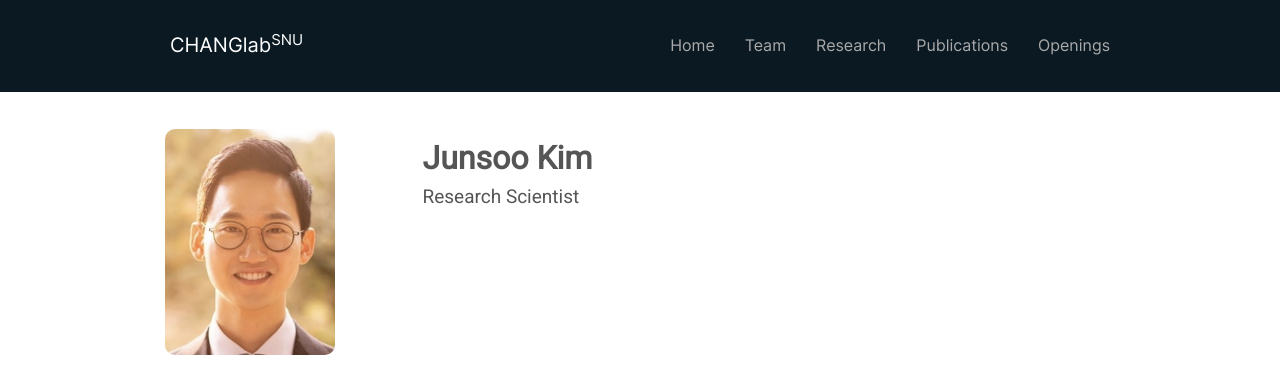
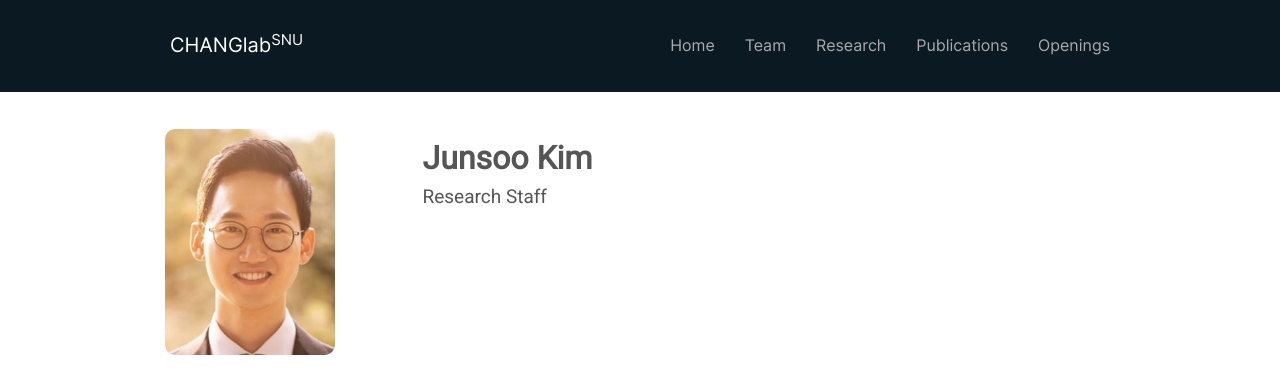
Before and after one commit to ChangLabSNU/ChangLabSNU.github.io, a Jekyll site: the page built from _pages/team/junsoo-kim.md, in a window 1280 px wide and 900 px high. Shown: the top 378 px of the window. Built offline with Jekyll 4.4.1, drawn with Linux system fonts in a browser that asks for light colours; nearby versions of some CDN libraries; some web fonts are replaced.

Commit message:
Revert "More updates of job titles."
This reverts commit 8129de8334bd8073057b9a4e54471789cf98dd18.

```diff
--- a/_data/team_staff.yml
+++ b/_data/team_staff.yml
@@ -1,19 +1,19 @@
 - name: Keewon Sung
   photo: kwsung-thumb.jpg
   email: alkwemi0429@snu.ac.kr
-  info: Postdoctoral Fellow
+  info: "Postdoctoral Fellow"
   intro: "Inventing a breakthrough technique for nanopore RNA sequencing"
   link: keewon-sung
 
 - name: Eun-jin Chang
   photo: ejchang-thumb.jpg
-  info: Technical Specialist
+  info: "Research Staff"
   email: eunjinc@snu.ac.kr
 
 - name: Junsoo Kim
   photo: jskim-thumb.jpg
   email: junsoopablo@snu.ac.kr
-  info: Research Scientist
+  info: "Research Staff"
   intro: "Deciphering the architecture of infectious diseases by combining insights from high-throughput <i>omics</i> technologies"
   link: junsoo-kim
 
--- a/_pages/team/junsoo-kim.md
+++ b/_pages/team/junsoo-kim.md
@@ -1,7 +1,7 @@
 ---
 layout: member
 title: Junsoo Kim
-position: Research Scientist
+position: Research Staff
 handle: junsoopablo
 email: junsoopablo@snu.ac.kr
 twitter:
```
